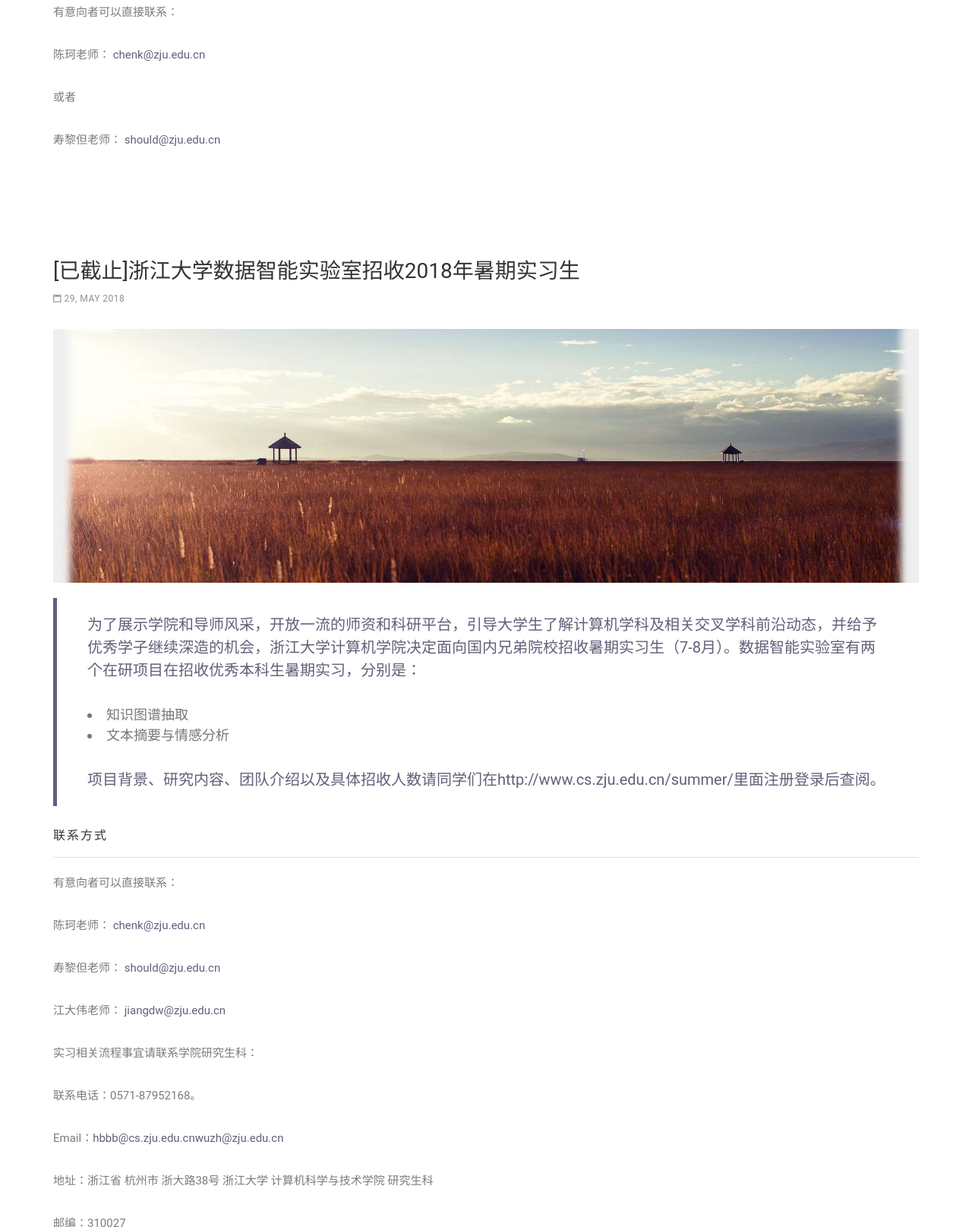
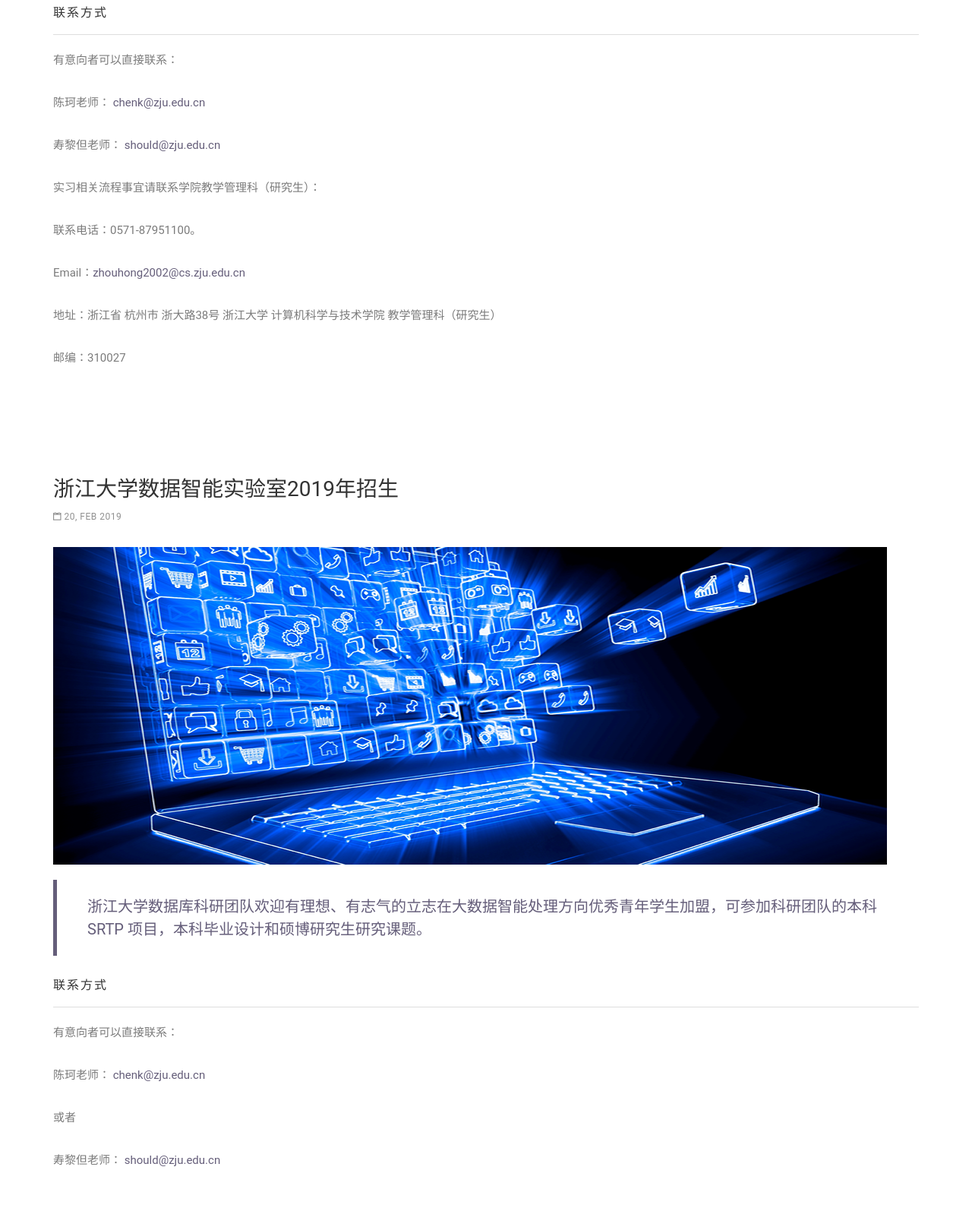
Before and after one commit to dilab-zju/dilab-zju.github.io, a plain HTML site: page enroll.html in a window 1280 px wide. Shown: the part 1185-2800 px from the top of the page at 76% size. Drawn offline with nearby package versions, Linux system fonts and the light colour scheme; some packages are replaced by stand-ins of ours; a script that the page names is missing; files whose address does not match are found by name.

Commit message:
Update 2019 summer camp info.

```diff
--- a/enroll.html
+++ b/enroll.html
@@ -91,7 +91,47 @@
 		<div class="row">
 			<div class="col-md-12">
 				<div class="post post-single">
-					<h2 class="post-title">[NEW!!]浙江大学数据智能实验室2019年招生</h2>
+					<h2 class="post-title">浙江大学数据智能实验室招收2019年暑期实习生</h2>
+					<div class="post-meta">
+			            <ul>
+			              <li>
+			                <i class="ion-calendar"></i> 29, MAY 2019
+			              </li>
+
+			            </ul>
+		          	</div>
+					<div class="post-thumb">
+						<img class="img-responsive" src="images/enroll/enroll2.jpg" alt="">
+					</div>
+					<div class="post-content post-excerpt">
+						<blockquote class="quote-post">
+							<p>为了展示学院和导师风采，开放一流的师资和科研平台，引导大学生了解计算机学科及相关交叉学科前沿动态，并给予优秀学子继续深造的机会，浙江大学计算机学院决定面向国内兄弟院校招收暑期实习生（7-8月）。数据智能实验室有一个在研项目在招收优秀本科生暑期实习：</p>
+					        <p>
+								<li>知识图谱抽取</li>
+							</p>
+							<p>项目背景、研究内容、团队介绍以及具体招收人数请同学们在<a href="http://www.cs.zju.edu.cn/summer/">http://www.cs.zju.edu.cn/summer/</a>里面注册登录后查阅。</p>
+				        </blockquote>
+						<p></p>
+				    	<h3 class="post-sub-heading">联系方式</h3>
+						<p>有意向者可以直接联系：</p>
+				    	<p>陈珂老师： <a href=mailto:chenk@zju.edu.cn>chenk@zju.edu.cn</a></p>
+				    	<p>寿黎但老师： <a href=mailto:should@zju.edu.cn>should@zju.edu.cn</a></p>
+				    	<p>实习相关流程事宜请联系学院教学管理科（研究生）：</p>
+				    	<p>联系电话：0571-87951100。</p>
+				    	<p>Email：<a href=mailto:zhouhong2002@cs.zju.edu.cn>zhouhong2002@cs.zju.edu.cn</a></p>
+				    	<p>地址：浙江省 杭州市 浙大路38号 浙江大学 计算机科学与技术学院 教学管理科（研究生）</p>
+				    	<p>邮编：310027</p>
+				    </div>
+				</div>
+
+			</div>
+		</div>
+	</div>
+	<div class="container">
+		<div class="row">
+			<div class="col-md-12">
+				<div class="post post-single">
+					<h2 class="post-title">浙江大学数据智能实验室2019年招生</h2>
 					<div class="post-meta">
 			            <ul>
 			              <li>
@@ -117,48 +157,6 @@
 				    	<p>寿黎但老师： <a href=mailto:should@zju.edu.cn>should@zju.edu.cn</a></p>
 				    </div>
 
-				</div>
-
-			</div>
-		</div>
-	</div>
-	<div class="container">
-		<div class="row">
-			<div class="col-md-12">
-				<div class="post post-single">
-					<h2 class="post-title">[已截止]浙江大学数据智能实验室招收2018年暑期实习生</h2>
-					<div class="post-meta">
-			            <ul>
-			              <li>
-			                <i class="ion-calendar"></i> 29, MAY 2018
-			              </li>
-
-			            </ul>
-		          	</div>
-					<div class="post-thumb">
-						<img class="img-responsive" src="images/enroll/enroll2.jpg" alt="">
-					</div>
-					<div class="post-content post-excerpt">
-						<blockquote class="quote-post">
-							<p>为了展示学院和导师风采，开放一流的师资和科研平台，引导大学生了解计算机学科及相关交叉学科前沿动态，并给予优秀学子继续深造的机会，浙江大学计算机学院决定面向国内兄弟院校招收暑期实习生（7-8月）。数据智能实验室有两个在研项目在招收优秀本科生暑期实习，分别是：</p>
-					        <p>
-								<li>知识图谱抽取</li>
-								<li>文本摘要与情感分析</li>
-							</p>
-							<p>项目背景、研究内容、团队介绍以及具体招收人数请同学们在<a href="http://www.cs.zju.edu.cn/summer/">http://www.cs.zju.edu.cn/summer/</a>里面注册登录后查阅。</p>
-				        </blockquote>
-						<p></p>
-				    	<h3 class="post-sub-heading">联系方式</h3>
-						<p>有意向者可以直接联系：</p>
-				    	<p>陈珂老师： <a href=mailto:chenk@zju.edu.cn>chenk@zju.edu.cn</a></p>
-				    	<p>寿黎但老师： <a href=mailto:should@zju.edu.cn>should@zju.edu.cn</a></p>
-				    	<p>江大伟老师： <a href=mailto:jiangdw@zju.edu.cn>jiangdw@zju.edu.cn</a></p>
-				    	<p>实习相关流程事宜请联系学院研究生科：</p>
-				    	<p>联系电话：0571-87952168。</p>
-				    	<p>Email：<a href=mailto:hbbb@cs.zju.edu.cn>hbbb@cs.zju.edu.cn</a><a href=mailto:wuzh@zju.edu.cn>wuzh@zju.edu.cn</a></p>
-				    	<p>地址：浙江省 杭州市 浙大路38号 浙江大学 计算机科学与技术学院 研究生科</p>
-				    	<p>邮编：310027</p>
-				    </div>
 				</div>
 
 			</div>
```
